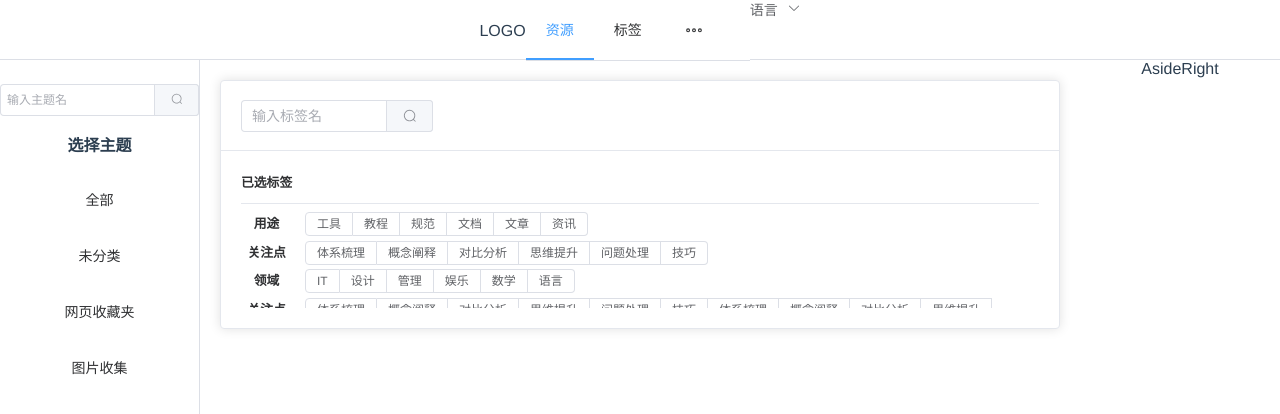
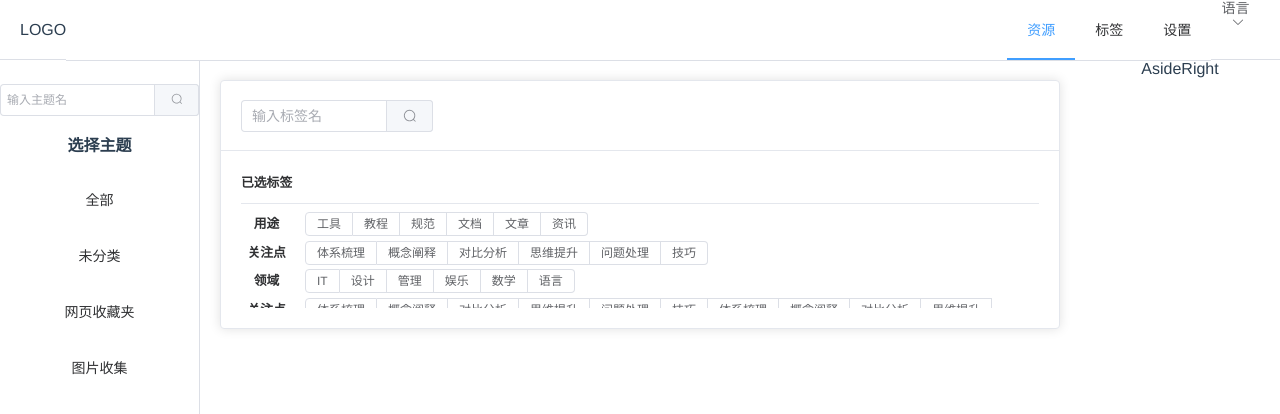
Before and after one commit to CJc-3103/resource-manager, a Vue app: page /#/resources in a window 1280 px wide. Shown: the top 414 px of the page. Built offline with nearby package versions, Linux system fonts and the light colour scheme.

Commit message:
fix: #issue: el-menu-item is rendered as sub-menu

```diff
--- a/src/assets/styles/layout/index.scss
+++ b/src/assets/styles/layout/index.scss
@@ -21,22 +21,35 @@ body,
 
   .nav-bar {
     display: flex;
-    justify-content: center;
-    position: relative;
-    top: var(--el-border-width);
+    justify-content: space-between;
 
-    // .nav-bar_wrapper {
-    //   display: block;
-    //   position: relative;
-    //   bottom: var(--el-border-width);
-    // }
-    .nav-menu_wrapper {
-      display: block;
+    .logo-container {
+      display: flex;
+      justify-content: center;
     }
 
-    .lang-menu {
-      .el-dropdown-menu_item.active {
-        color: var(--el-menu-hover-text-color);
+    .content {
+      width: 100%;
+      display: flex;
+      justify-content: flex-end;
+      position: relative;
+      top: var(--el-border-width);
+
+      .el-menu {
+        width: 100%;
+        justify-content: flex-end;
+      }
+
+      .lang-menu {
+        .el-dropdown-link {
+          // vertical-align: middle;
+          // line-height: calc($header-height - var(--el-border-width));
+        }
+        .el-dropdown-menu_item {
+          &.active {
+            color: var(--el-menu-hover-text-color);
+          }
+        }
       }
     }
   }
--- a/src/layout/HeaderBar.vue
+++ b/src/layout/HeaderBar.vue
@@ -1,7 +1,7 @@
 <template>
   <div class="nav-bar">
-    <div>LOGO</div>
-    <div class="nav-menu_wrapper">
+    <div class="logo-container">LOGO</div>
+    <div class="content">
       <el-menu
         mode="horizontal"
         :default-active="currentNav"
@@ -15,7 +15,6 @@
           >{{ $t(`navbar.${name}.title`) }}</el-menu-item
         >
       </el-menu>
-    </div>
 
       <el-dropdown class="lang-menu">
         <span class="el-dropdown-link">
@@ -28,15 +27,15 @@
           <el-dropdown-menu>
             <el-dropdown-item
               :class="{ active: lang === currentLang }"
-            v-for="({ lang, title }, j) in langs"
-            :key="j"
-            :index="j"
+              v-for="({ lang, title }, i) in langs"
+              :key="i"
               @click="handleLangShift(lang)"
               >{{ title }}</el-dropdown-item
             >
           </el-dropdown-menu>
         </template>
       </el-dropdown>
+    </div>
   </div>
 </template>
 
@@ -66,6 +65,7 @@ const menuList = ref([
     index: '/settings',
   },
 ]);
+const menuConfigList = computed(() => {});
 
 const currentNav = computed(() => store.state.currentNav);
 const updateCurrentNav = (navItem) =>
```
Lines whose indentation alone changed are shown as unchanged.
